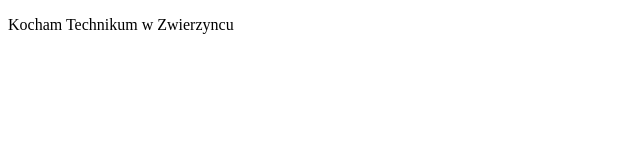
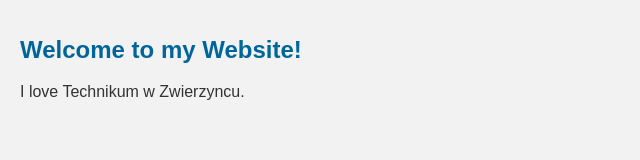
Before and after one commit to programistKruty/site, a plain HTML site: page index.html in a window 1280 px wide. Shown: the whole page, without its empty margins (0-640 px from the left). Drawn offline with Linux system fonts and the light colour scheme.

Commit message:
Update index.html

```diff
--- a/index.html
+++ b/index.html
@@ -5,9 +5,35 @@
     <meta http-equiv="X-UA-Compatible" content="IE=edge">
     <meta name="viewport" content="width=device-width, initial-scale=1.0">
     <title>Maksym Syniuhin</title>
-    <p>Kocham Technikum w Zwierzyncu</p>
+    <meta name="reply-to" content="asdasdwad42@gmail.com">
+    <meta name="title" content="Page Title">
+    <meta name="page-topic" content="Page Topic">
+    <meta name="robots" content="index, follow">
+    <meta name="keywords" content="keyword1, keyword2, keyword3">
+    <meta name="creation_date" content="2022-04-01">
+    <meta http-equiv="content-type" content="text/html; charset=UTF-8">
+    <style>
+        body {
+            font-family: Arial, sans-serif;
+            background-color: #f2f2f2;
+            color: #333333;
+            margin: 0;
+            padding: 20px;
+        }
+
+        h1 {
+            font-size: 24px;
+            color: #006699;
+        }
+
+        p {
+            font-size: 16px;
+            line-height: 1.5;
+        }
+    </style>
 </head>
 <body>
-
+    <h1>Welcome to my Website!</h1>
+    <p>I love Technikum w Zwierzyncu.</p>
 </body>
 </html>
```
